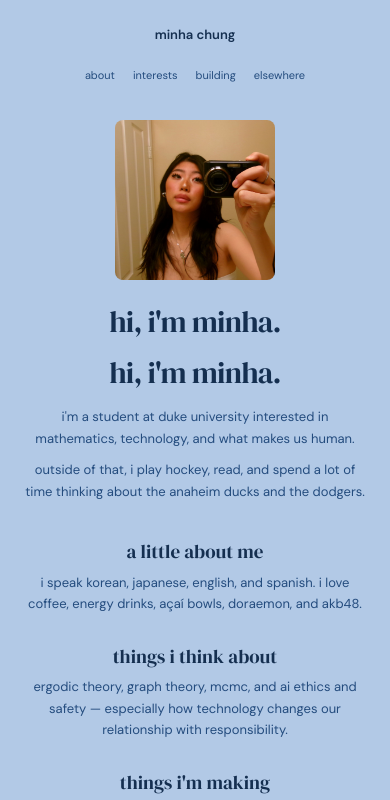
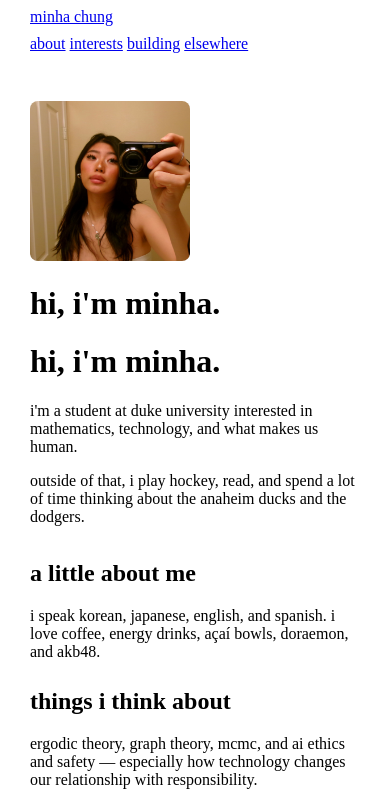
Before and after one commit to minhachung/minhachung.github.io, a plain HTML site: page index.html in a window 390 px wide. Shown: the top 800 px of the page. Drawn offline with Linux system fonts and the light colour scheme.

Commit message:
Refactor CSS for layout and remove unused styles
Removed unused styles and adjusted layout properties for better alignment and responsiveness.

```diff
--- a/style.css
+++ b/style.css
@@ -1,244 +1,74 @@
 
-@import url('https://fonts.googleapis.com/css2?family=DM+Sans:wght@400;500;600&family=DM+Serif+Display&display=swap');
+/* CENTER THE LAYOUT, NOT THE TEXT */
 
-
-/* COLORS */
-:root {
-  --background: #b2c9e6;
-  --ink: #152f50;
-  --body: #244c7e;
-  --muted: #54749a;
-}
-
-
-/* BASE */
-* {
-  box-sizing: border-box;
-}
-
-html {
-  scroll-behavior: smooth;
-}
-
-body {
-  margin: 0;
-  background: var(--background);
-  color: var(--ink);
-  font-family: 'DM Sans', sans-serif;
-  font-size: 13px;
-  line-height: 1.65;
-}
-
-a {
-  color: var(--body);
-  text-decoration: none;
-}
-
-a:hover {
-  text-decoration: underline;
-  text-underline-offset: 3px;
-}
-
-
-/* MAIN CONTAINER */
 .site {
   width: min(590px, calc(100% - 44px));
   margin: 0 auto;
-  padding: 35px 0 38px;
+  text-align: left;
 }
 
-
-/* NAVIGATION */
+/* Navigation */
 .top {
   display: flex;
+  flex-direction: row;
+  justify-content: space-between;
   align-items: baseline;
-  justify-content: space-between;
   gap: 20px;
-  margin-bottom: 62px;
-}
-
-.brand {
-  font-weight: 600;
-  color: var(--ink);
-  font-size: 13px;
+  margin-bottom: 48px;
 }
 
 nav {
-  display: flex;
-  flex-wrap: wrap;
-  gap: 16px;
-  font-size: 11px;
+  justify-content: flex-end;
 }
 
-
-/* TYPOGRAPHY */
-h1, h2 {
-  font-family: 'DM Serif Display', Georgia, serif;
-  font-weight: 400;
-}
-
-h1 {
-  font-size: 33px;
-  letter-spacing: -0.025em;
-  line-height: 1.18;
-  margin: 0 0 16px;
-}
-
-h2 {
-  font-size: 19px;
-  line-height: 1.25;
-  margin: 0 0 8px;
-}
-
-p {
-  margin: 0 0 10px;
-  color: var(--body);
-}
-
-
-/* INTRODUCTION */
+/* Introduction */
 .intro {
+  text-align: left;
   margin-bottom: 34px;
 }
 
 .intro p {
-  max-width: 540px;
+  margin-left: 0;
+  margin-right: 0;
+  max-width: 100%;
 }
 
-
-/* SECTIONS */
+/* All sections */
 section {
-  margin: 0 0 27px;
-}
-
-section p:last-child {
-  margin-bottom: 0;
-}
-
-
-/* SMALL TEXT */
-.quiet {
-  color: var(--muted);
-  font-size: 11px;
-}
-
-strong {
-  color: var(--ink);
-  font-weight: 600;
-}
-
-
-/* FOOTER */
-footer {
-  margin-top: 43px;
-  font-size: 11px;
-  color: var(--muted);
-}
-
-
-/* MOBILE */
-@media (max-width: 500px) {
-
-  .site {
-    padding-top: 24px;
-  }
-
-  .top {
-    display: block;
-    margin-bottom: 43px;
-  }
-
-  nav {
-    margin-top: 9px;
-    gap: 12px;
-  }
-
-  h1 {
-    font-size: 30px;
-  }
-
-  section {
-    margin-bottom: 24px;
-  }
-}
-
-
-/* ACCESSIBILITY */
-@media (prefers-reduced-motion: reduce) {
-  html {
-    scroll-behavior: auto;
-  }
-}
-
-
-/* CENTER THE WEBSITE */
-
-.site {
-  width: min(620px, 90%);
-  margin: 0 auto;
-  text-align: center;
-}
-
-/* Center navigation */
-.top {
-  flex-direction: column;
-  align-items: center;
-  gap: 12px;
-  margin-bottom: 48px;
-}
-
-nav {
-  justify-content: center;
-  gap: 18px;
-}
-
-/* Center introduction */
-.intro {
-  text-align: center;
-  margin-bottom: 38px;
-}
-
-.intro p {
-  margin-left: auto;
-  margin-right: auto;
-  max-width: 520px;
-}
-
-/* Center all sections */
-section {
-  text-align: center;
-  margin-bottom: 30px;
+  text-align: left;
+  margin-bottom: 27px;
 }
 
 section p {
-  max-width: 520px;
-  margin-left: auto;
-  margin-right: auto;
+  margin-left: 0;
+  margin-right: 0;
+  max-width: 100%;
 }
 
-/* Center footer */
-footer {
-  text-align: center;
-  margin-top: 45px;
-}
-
-/* Mobile */
-@media (max-width: 500px) {
-  .top {
-    display: flex;
-    align-items: center;
-    margin-bottom: 35px;
-  }
-
-  nav {
-    justify-content: center;
-  }
-}
+/* Profile picture */
 .profile-photo {
   display: block;
   width: 160px;
   height: 160px;
   object-fit: cover;
   border-radius: 8px;
-  margin: 0 auto 24px;
+  margin: 0 0 24px 0;
 }
+
+/* Footer */
+footer {
+  text-align: left;
+}
+
+/* Mobile */
+@media (max-width: 500px) {
+  .top {
+    flex-direction: column;
+    align-items: flex-start;
+    gap: 9px;
+  }
+
+  nav {
+    justify-content: flex-start;
+  }
+}
```
